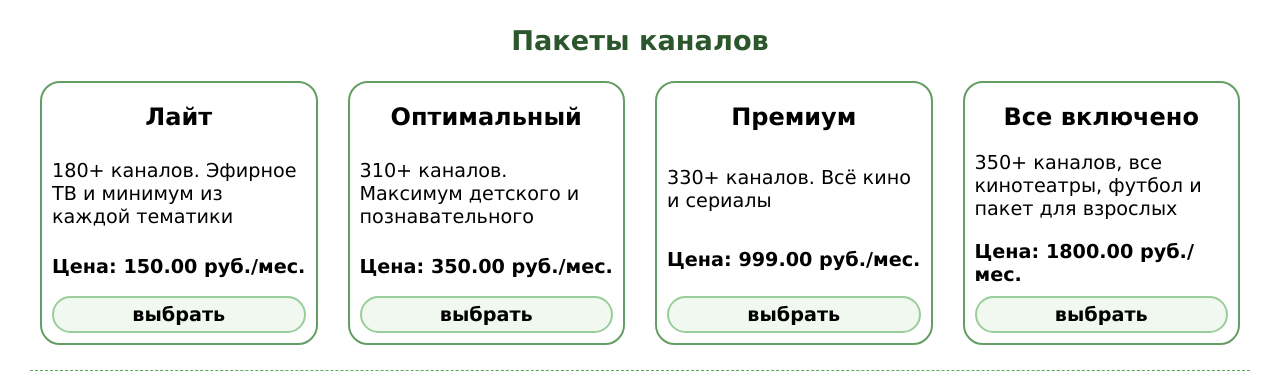
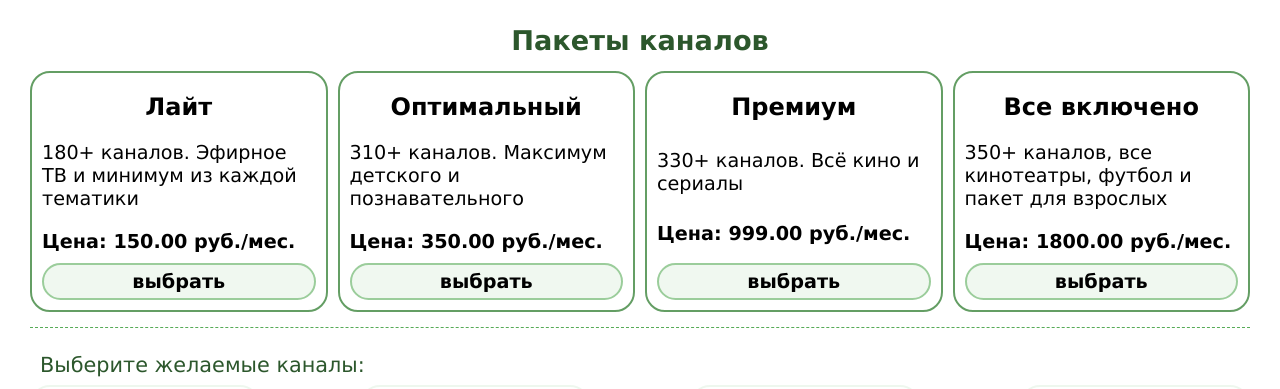
Before and after one commit to GorkinN/testGorkinN, a React (Create React App) app in the folder test-gorkin-n/: page / in a window 1280 px wide. Shown: the top 389 px of the page. Built offline with nearby package versions, Linux system fonts and the light colour scheme; grey boxes are pictures that could not be loaded.

Commit message:
style fix

```diff
--- a/test-gorkin-n/src/components/TVoptionsSection/TVoptionItem/TVoptionItem.css
+++ b/test-gorkin-n/src/components/TVoptionsSection/TVoptionItem/TVoptionItem.css
@@ -24,7 +24,6 @@
   border: 2px solid #649e64;
   border-radius: 20px;
   padding: 10px;
-  margin: 10px;
   transition: 0.2s ease-in;
 }
 .TVoptionItem:hover {
--- a/test-gorkin-n/src/components/TVoptionsSection/TVoptionItem/TVoptionItem.less
+++ b/test-gorkin-n/src/components/TVoptionsSection/TVoptionItem/TVoptionItem.less
@@ -18,7 +18,6 @@
     border:2px solid desaturate(@main-color, 10%);
     border-radius: 20px;
     padding:10px;
-    margin:10px;
     transition: 0.2s ease-in;
 }
 
```
